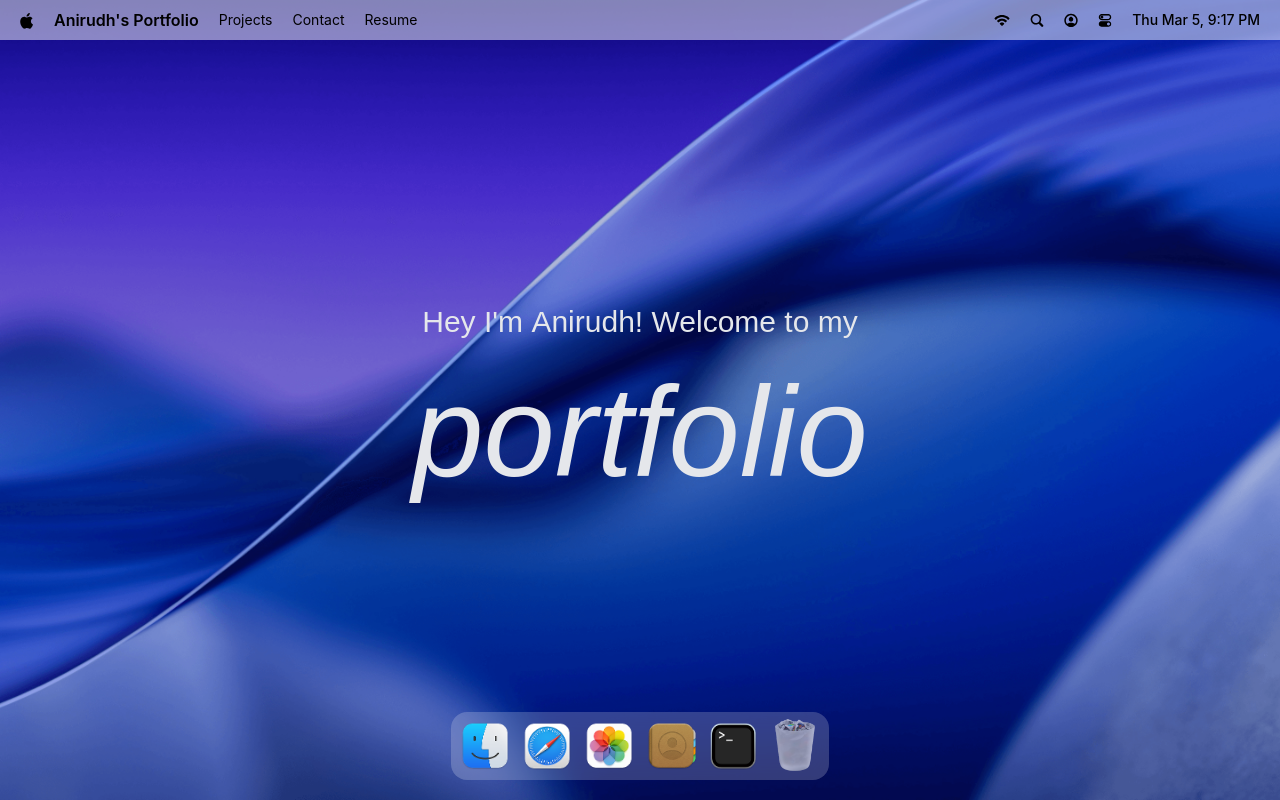
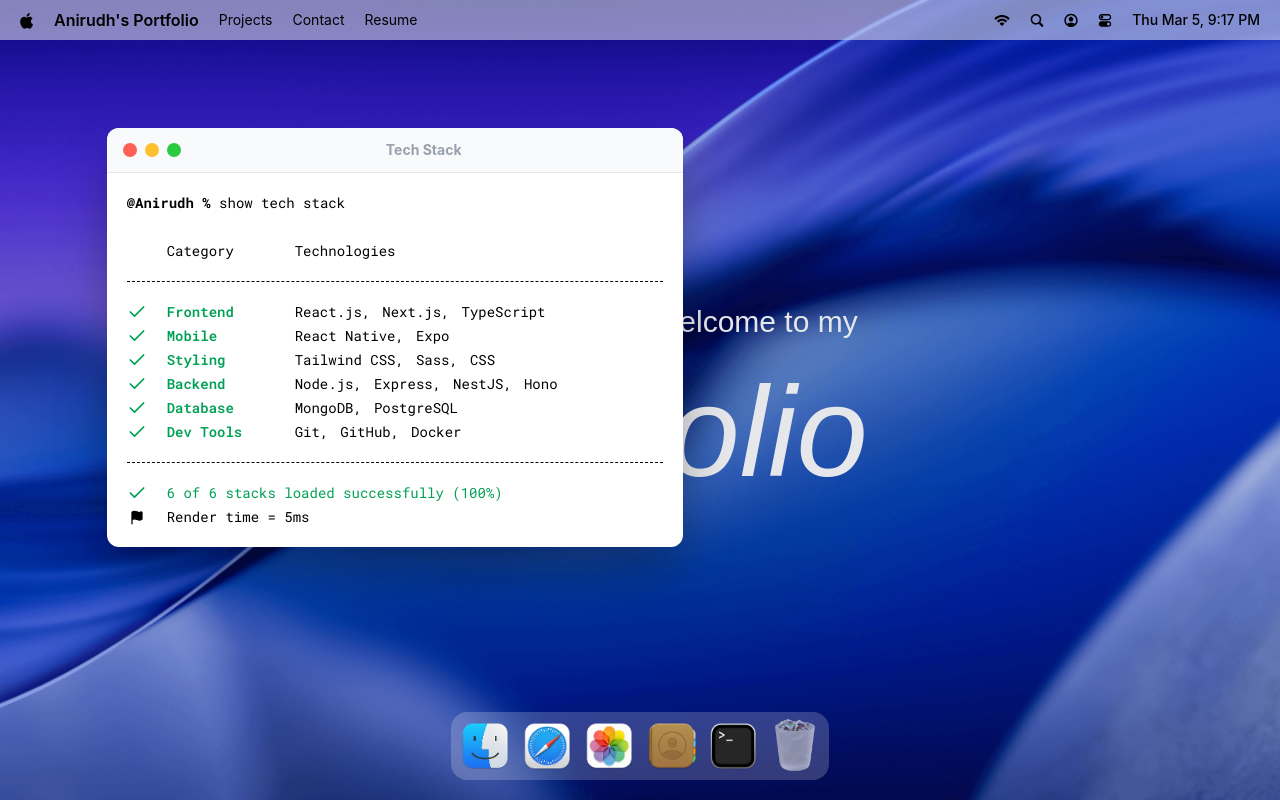
Before and after one commit to 0xAnirudh/Mac_Portfolio, a React (Vite) app: page / in a window 1280 px wide. Both pictures are taken after a click on the button 733 px from the left and 746 px from the top of the page. Built offline with nearby package versions, Linux system fonts and the light colour scheme; a web font is replaced by a local one.

Commit message:
implement a hoc to manage states and add window-1: Terminal

```diff
--- a/src/App.jsx
+++ b/src/App.jsx
@@ -1,11 +1,15 @@
 import { useEffect, useRef, useState } from 'react';
-import { gsap } from 'gsap';
+import { gsap } from 'gsap'
+import { Draggable } from "gsap/Draggable";
 
 // import { Navbar, SplitText, Welcome } from "#components";
 import Navbar from "#components/Navbar.jsx"
 import SplitText from "#components/SplitText.jsx"
 import Welcome from "#components/Welcome.jsx"
 import Dock from "#components/Dock.jsx"
+import Terminal from "#windows/Terminal.jsx";
+
+gsap.registerPlugin(Draggable);
 
 const App = () => {
   const helloRef = useRef(null);
@@ -80,6 +84,7 @@
         <Navbar/>
         <Welcome/>
         <Dock/>
+        <Terminal/>
       </main>
     </>
   )
--- /dev/null
+++ b/src/components/WindowControls.jsx
@@ -0,0 +1,13 @@
+import useWindowStore from "#store/window.js";
+
+const WindowControls = ({ target }) => {
+    const { closeWindow } = useWindowStore();
+
+  return <div id="window-controls">
+    <div className="close" onClick={() => closeWindow(target)} />
+    <div className="minimize" />
+    <div className="maximize" />
+  </div>
+};
+
+export default WindowControls;
--- /dev/null
+++ b/src/hoc/WindowWrapper.jsx
@@ -0,0 +1,74 @@
+import useWindowStore from "#store/window.js";
+import { useGSAP } from "@gsap/react";
+import gsap from "gsap";
+import Draggable from "gsap/Draggable";
+import { useLayoutEffect, useRef } from "react";
+
+const WindowWrapper = (Component, windowKey) => {
+
+  const Wrapped = (props) => {
+      const {focusWindow, windows} = useWindowStore();
+      const {isOpen, zIndex} = windows[windowKey];
+      const ref = useRef(null);
+
+      useGSAP(() => {
+        const el = ref.current;
+        if (!el) return;
+
+        gsap.killTweensOf(el);
+
+        if (isOpen) {
+          el.style.display = "block";
+
+          gsap.fromTo(
+            el,
+            { scale: 0.8, opacity: 0, y: 40 },
+            { scale: 1, opacity: 1, y: 0, duration: 0.3, ease: "power3.out" }
+          );
+          return;
+        }
+
+        gsap.to(el, {
+          scale: 0.9,
+          opacity: 0,
+          y: 20,
+          duration: 0.22,
+          ease: "power2.in",
+          onComplete: () => {
+            el.style.display = "none";
+          },
+        });
+      }, [isOpen]);
+
+      useGSAP(() => {
+        const el = ref.current;
+        if(!el) return;
+
+        const [instance] = Draggable.create(el, {onPress: () => focusWindow (windowKey)});
+
+        return () => instance.kill();
+      }, []);
+
+      useLayoutEffect(() => {
+        const el = ref.current;
+        if (!el) return;
+        el.style.display = isOpen ? "block" : "none";
+      }, []);
+
+      return (
+        <section
+          id={windowKey}
+          ref={ref}
+          style={{zIndex}}
+          className="absolute">
+            <Component {...props}/>
+        </section>
+      );
+  };
+
+  Wrapped.displayName = `WindowWrapper(${Component.displayName || Component.Name || "Component"})`;
+
+  return Wrapped;
+};
+
+export default WindowWrapper
--- /dev/null
+++ b/src/windows/Terminal.jsx
@@ -0,0 +1,60 @@
+import React, { useMemo } from 'react'
+import WindowWrapper from '#hoc/WindowWrapper.jsx';
+import { techStack } from '#constants/index.js';
+import { Check, Flag } from 'lucide-react';
+import WindowControls from '#components/WindowControls.jsx';
+
+const Terminal = () => {
+    const stackCount = techStack.length;
+    const renderTime = useMemo(() => Math.floor(Math.random() * 4) + 4, []);
+
+  return (
+    <>
+        <div id="window-header">
+            <WindowControls target='terminal' />
+            <h2>Tech Stack</h2>
+        </div>
+
+        <div className="techstack">
+            <p>
+                <span className="font-bold">@Anirudh % </span>
+                show tech stack
+            </p>
+
+            <div className="label">
+                <p className="w-32">Category</p>
+                <p>Technologies</p>
+            </div>
+
+            <ul className="content">
+                {techStack.map(({ category, items }) => (
+                    <li key={category} className="flex items-center">
+                        <Check className="check" size={20} />
+                        <h3>{category}</h3>
+                        <ul>
+                            {items.map((item, i) => (
+                                <li key={i}>{item}{ i < items.length - 1 ? ',' : ''}</li>
+                            ))}
+                        </ul>
+                    </li>
+                ))}
+            </ul>
+            <div className="footnote">
+                <p>
+                    <Check size={20} /> {stackCount} of {stackCount} stacks loaded successfully
+                    (100%)
+                </p>
+
+                <p className="text-black">
+                    <Flag size={15} fill="black"/>
+                    Render time = {renderTime}ms
+                </p>
+            </div>
+        </div>
+    </>
+  );
+};
+
+const TerminalWindow = WindowWrapper(Terminal, "terminal");
+
+export default TerminalWindow;
--- /dev/null
+++ b/src/windows/index.js
@@ -0,0 +1,3 @@
+import Terminal from "#windows/Terminal.jsx";
+
+export { Terminal };
--- a/vite.config.js
+++ b/vite.config.js
@@ -13,8 +13,8 @@
       '#components': resolve(dirname(fileURLToPath(import.meta.url)), 'src/components'),
       '#constants': resolve(dirname(fileURLToPath(import.meta.url)), 'src/constants'),
       '#store': resolve(dirname(fileURLToPath(import.meta.url)), 'src/store'),
-      '#hoc': resolve(dirname(fileURLToPath(import.meta.url)), 'src/components/hoc'),
-      '#windows': resolve(dirname(fileURLToPath(import.meta.url)), 'src/components/windows')
+      '#hoc': resolve(dirname(fileURLToPath(import.meta.url)), 'src/hoc'),
+      '#windows': resolve(dirname(fileURLToPath(import.meta.url)), 'src/windows')
     }
   }
 })
```
